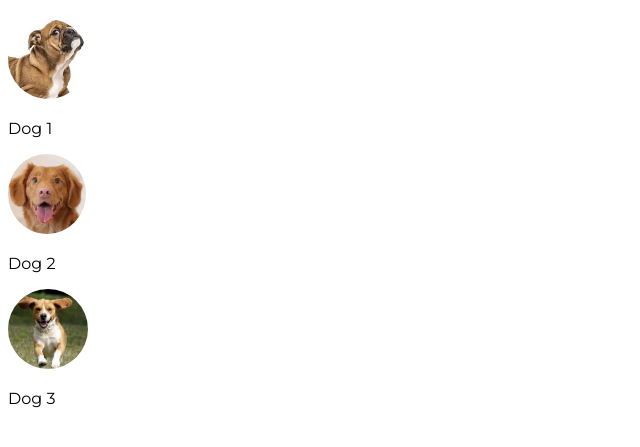
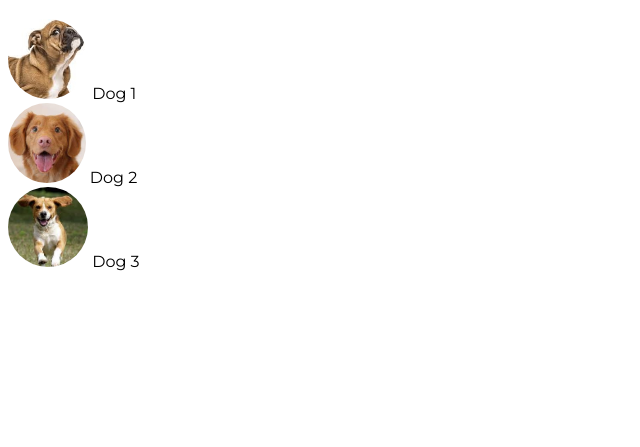
Before and after one commit to BearusuMyo/dotpet_lcversion2, a plain HTML site: page index.html in a window 1280 px wide. Shown: the part 63-510 px from the top of the page, without its empty margins (0-640 px from the left). Drawn offline with Linux system fonts and the light colour scheme.

Commit message:
Doggos names overwriting the placeholders

```diff
--- a/css/style.css
+++ b/css/style.css
@@ -13,10 +13,14 @@ html{
 ul {
     list-style-type: none;
     margin: 0;
-    padding: 0;First V
+    padding: 0;
   }
 
 div.lista{
     flex: auto;
     flex-direction: column;
 }
+.sided{
+    position: relative;
+    flex-direction: row;
+}
--- a/index.html
+++ b/index.html
@@ -12,27 +12,27 @@
     <div class="lista">
         <ul>
             <li>
-                <div>
-                    <img src="./assets/dog1.jpg" class="pics" alt="Cachorro">
-                    <p class="info">
+                <div class="sided">
+                    <img src="./assets/dog1.jpg" class="pics" alt="Akise">
+                    <a class="info">
                         Dog 1
-                    </p>
+                    </a>
                 </div>
             </li>
             <li>
-                <div>
-                    <img src="./assets/dog2.jpg" class="pics" alt="Cachorro">
-                    <p class="info">
+                <div class="sided">
+                    <img src="./assets/dog2.jpg" class="pics" alt="Senkaku">
+                    <a class="info">
                         Dog 2
-                    </p>
+                    </a>
                 </div>
             </li>
             <li>
-                <div>
-                    <img src="./assets/dog3.jpg" class="pics" alt="Cachorro">
-                    <p class="info">
+                <div class="sided">
+                    <img src="./assets/dog3.jpg" class="pics" alt="Seiji Menasu">
+                    <a class="info">
                         Dog 3
-                    </p>
+                    </a>
                 </div>
 
             </li>
```
